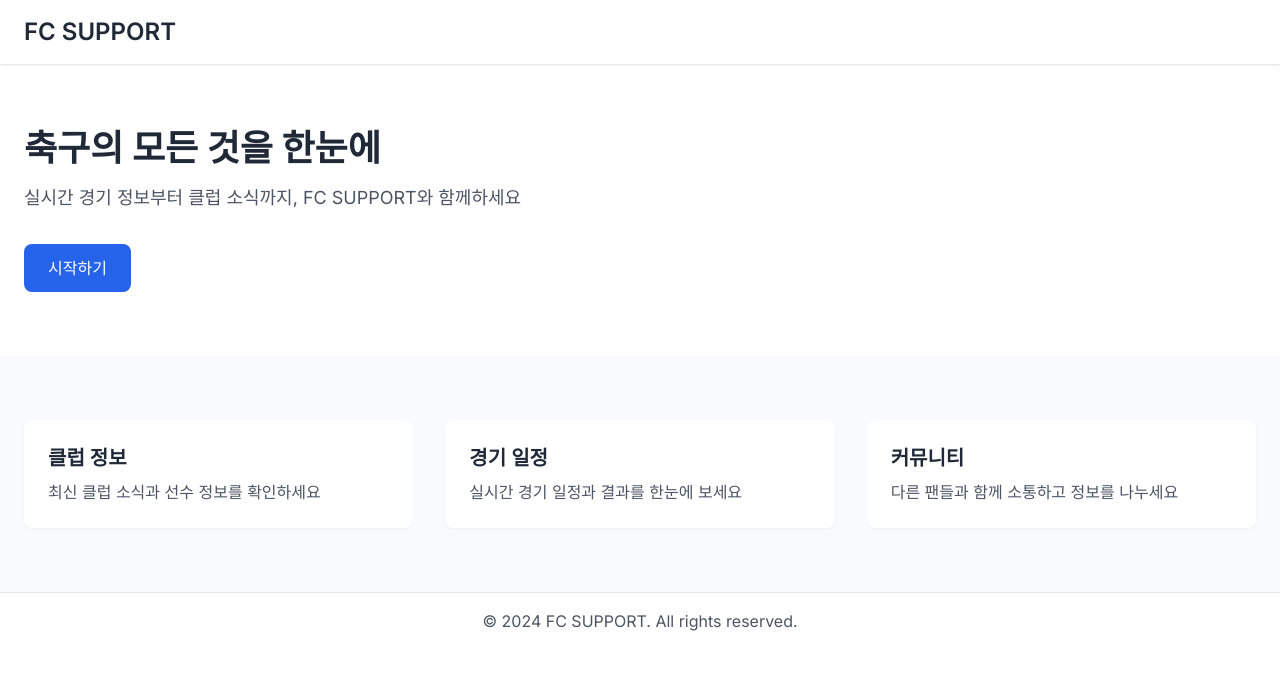
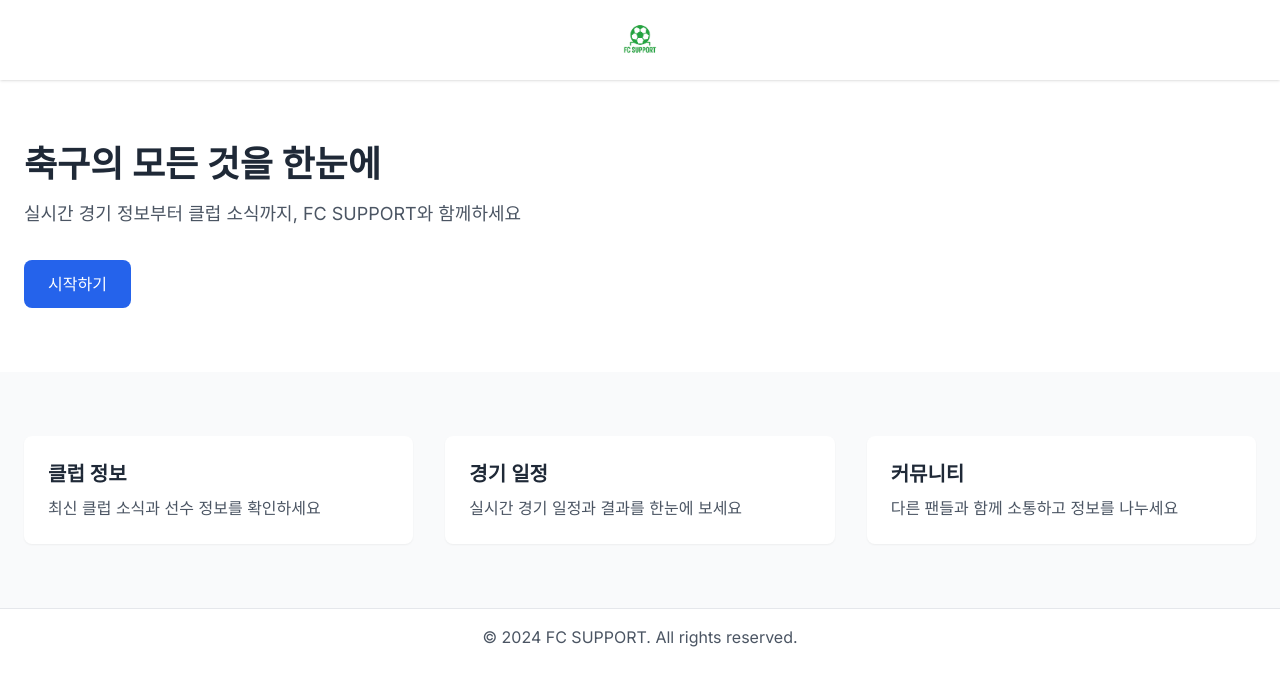
Before and after one commit to KinngH0/fc-info-supoort, a Next.js app: page / in a window 1280 px wide. Shown: the top 686 px of the page. Built offline with nearby package versions, Linux system fonts and the light colour scheme.

Commit message:
feat: 로고 이미지와 파비콘 추가

```diff
--- a/app/layout.tsx
+++ b/app/layout.tsx
@@ -5,8 +5,11 @@ import './globals.css'
 const inter = Inter({ subsets: ['latin'] })
 
 export const metadata: Metadata = {
-  title: 'FC Info Support',
-  description: 'FC Info Support Website',
+  title: 'FC SUPPORT',
+  description: '축구의 모든 것을 한눈에',
+  icons: {
+    icon: '/favicon.ico',
+  },
 }
 
 export default function RootLayout({
--- a/app/page.tsx
+++ b/app/page.tsx
@@ -1,10 +1,20 @@
+import Image from 'next/image'
+
 export default function Home() {
   return (
     <main className="min-h-screen bg-white">
       {/* Navigation */}
       <nav className="bg-white shadow">
         <div className="container mx-auto px-6 py-4">
-          <h1 className="text-2xl font-semibold text-gray-800">FC SUPPORT</h1>
+          <div className="flex justify-center items-center">
+            <Image
+              src="/logo.png"
+              alt="FC SUPPORT"
+              width={200}
+              height={50}
+              className="h-12 w-auto"
+            />
+          </div>
         </div>
       </nav>
 
```
Also changed, not shown: public/logo.png (added), 1 other file (tests, documents, lock files or other folders).
